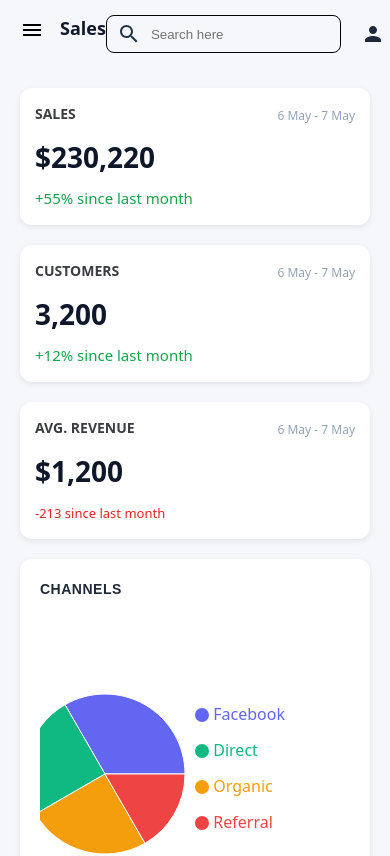
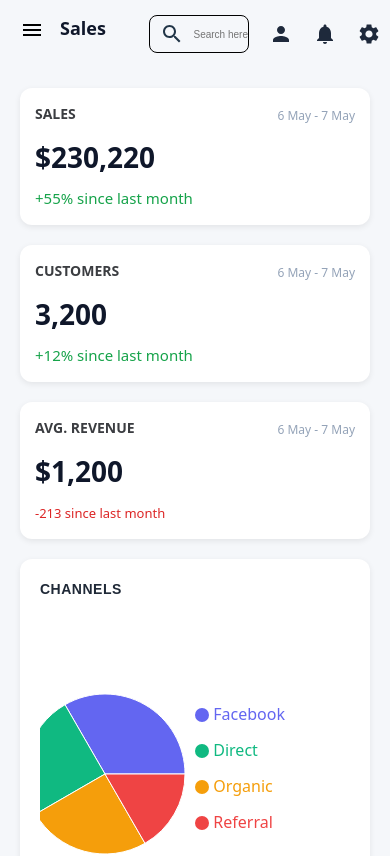
Before and after one commit to Musthakeem98/DashBord-UI-TD-, a React (Vite) app: page / in a window 390 px wide. Shown: the top 856 px of the page. Built offline with nearby package versions, Linux system fonts and the light colour scheme; some icons are missing.

Commit message:
update css

```diff
--- a/src/assets/styles/Sidebar.css
+++ b/src/assets/styles/Sidebar.css
@@ -188,6 +188,7 @@
   .sidebar {
     width: 57vw;
     margin: 0;
+    border-radius: 5px;
     transform: translateX(-100%);
   }
 
--- a/src/assets/styles/TopBar.css
+++ b/src/assets/styles/TopBar.css
@@ -58,6 +58,7 @@
   padding: 6px 10px;
   border-radius: 8px;
   background: transparent;
+  width: 15vw;
 }
 
 .search-bar input {
@@ -89,4 +90,12 @@
   .master-topic {
     font-size: 18px;
   }
+
+  .search-bar input {
+    font-size: 10px;
+  }
+
+  .search-bar {
+    width: 20vw;
+  }
 }
```
